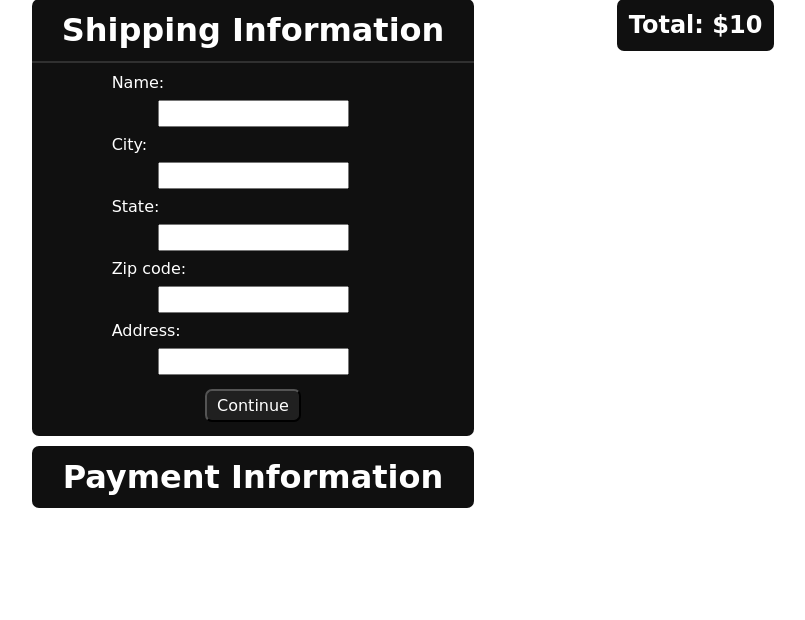
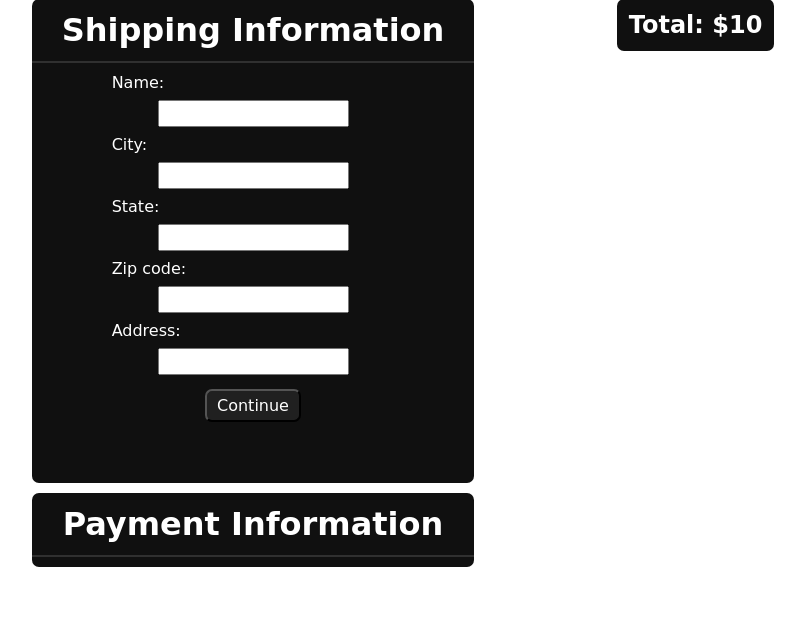
Before and after one commit to Jttsuda/1st-Django-E-Commerce-Site, a Django app: template templates/checkout.html in a window 1280 px wide. Shown: the part 150-770 px from the top of the page, without its empty margins (387-1192 px from the left). Run offline with Django 3.2, Linux system fonts and the light colour scheme; the template is opened without the code that fills it: most values are stand-ins (such as "Sample title", 1, 10 or a date in 2020); form fields are guessed from the names that the template uses; parts of the project's set-up code (start-up, migrations or seed data) failed here and were passed over.

```diff
--- a/accounts/templatetags/cart_tags.py
+++ b/accounts/templatetags/cart_tags.py
@@ -6,5 +6,5 @@ register = template.Library()
 
 @register.simple_tag
 def number_of_items(request):
-    order, created = Order.objects.get_or_create(profile=request.user)
+    order = Order.objects.get(profile=request.user.profile.id, status="Shopping")
     return order.get_cart_items
--- a/pages/views.py
+++ b/pages/views.py
@@ -28,7 +28,7 @@ def product_view(request, num):
     product = Product.objects.get(id=num)
     if request.method == "POST":
         if request.user.is_authenticated:
-            user_order, created = Order.objects.get_or_create(profile=request.user)
+            user_order, created = Order.objects.get_or_create(profile=request.user.profile.id, status="Shopping")
             if ListItem.objects.filter(order=user_order).count() < 40:
                 add_number = int(request.POST.get("numberToAdd"))
                 add_product, created = ListItem.objects.get_or_create(order=user_order, product=product)
--- a/portfolioSite/settings.py
+++ b/portfolioSite/settings.py
@@ -37,6 +37,7 @@ INSTALLED_APPS = [
     'django.contrib.sessions',
     'django.contrib.messages',
     'django.contrib.staticfiles',
+    'nested_admin',
     'pages',
     'accounts',
 ]
--- a/static/css/checkout.css
+++ b/static/css/checkout.css
@@ -50,12 +50,15 @@
 }
 
 /* Hiding Shipping/Payment Boxes */
-#shipping-form {
+.form {
+  transition: height 0.5s ease-in-out;
+  overflow: hidden;
   border-top: 2px solid #303030;
   padding-top: 10px;
 }
+#shipping-form {
+  height: 410px;
+}
 #payment-form {
-  display: none;
-  border-top: 2px solid #303030;
-  padding-top: 10px;
+  height: 0px;
 }
--- a/static/javascript/checkout.js
+++ b/static/javascript/checkout.js
@@ -5,11 +5,11 @@
 
     checkoutBtns.forEach(btn => btn.addEventListener("click", function(e){
         if(e.target.dataset.action === "continue"){
-            shippingBox.style.display = "none";
-            paymentBox.style.display = "block";
+            shippingBox.style.height = "0px";
+            paymentBox.style.height = "480px";
         } else if(e.target.dataset.action === "back"){
-            shippingBox.style.display = "block";
-            paymentBox.style.display = "none";
+            paymentBox.style.height = "0px";
+            shippingBox.style.height = "410px";
         }
     })
     );
--- a/templates/checkout.html
+++ b/templates/checkout.html
@@ -7,7 +7,7 @@
     <!-- Shipping Information Form -->
     <div id="shipping-box">
         <h1 class="titles">Shipping Information</h1>
-        <div id="shipping-form">
+        <div id="shipping-form" class="form">
             <div>
                 <div class="labels">{{ shipping_form.name.label }}:</div>
                 <div>{{ shipping_form.name }}</div>
@@ -29,7 +29,7 @@
                 <div>{{ shipping_form.address }}</div>
             </div>
             <div>
-                <button class="checkout-buttons" data-action="continue">Continue</button>
+                <button class="checkout-buttons" data-action="continue" onclick=shrinkExpand()>Continue</button>
             </div>
         </div>
     </div>
@@ -40,7 +40,7 @@
     <!-- Payment Information Form -->
     <div id="payment-box">
         <h1 class="titles">Payment Information</h1>
-        <div id="payment-form">
+        <div id="payment-form" class="form">
             <div>
                 <div class="labels">{{ payment_form.email.label }}:</div>
                 <div>{{ payment_form.email }}</div>
@@ -67,10 +67,11 @@
             </div>
             <div>
                 <button class="checkout-buttons" data-action="back">Back</button>
-                <a href="{% url 'accounts:order' %}"><button class="checkout-buttons" data-action="submit">Place Order</button></a>
+                <a href="{% url 'accounts:order' %}"><button class="checkout-buttons">Place Order</button></a>
             </div>
         </div>
     </div>
 </div>
-<script src="/static/javascript/checkout.js"></script>
+
+<script defer src="/static/javascript/checkout.js"></script>
 {% endblock %}
--- a/templates/shop.html
+++ b/templates/shop.html
@@ -29,7 +29,7 @@
                 <!-- <div class="productHover"> -->
                     <div class="products">
                         <img src="/static/images/products/{{product.image}}" alt="Uh" class="product-image">
-                        <h1>{{product.name}}</h1>
+                        <h1 class="product-name">{{product.name}}</h1>
                         <h2 style="display: inline-block; margin-right: 20px;">${{product.price|floatformat:2}}</h2>
                         <span class="fa fa-star checked"></span>
                         <span class="fa fa-star checked"></span>
```
Also changed, not shown: accounts/admin.py (+23 -2 lines), accounts/models.py (+12 -5 lines), accounts/views.py (+52 -9 lines), accounts/migrations/0008_auto_20201130_0828.py (added), accounts/migrations/0009_auto_20201130_0831.py (added), accounts/migrations/0010_auto_20201130_0835.py (added), accounts/migrations/0011_auto_20201130_0916.py (added), accounts/migrations/0012_auto_20201130_0952.py (added), accounts/migrations/0013_auto_20201130_1055.py (added), accounts/migrations/0014_auto_20201130_1105.py (added), accounts/migrations/0015_auto_20201130_1129.py (added), db.sqlite3.
